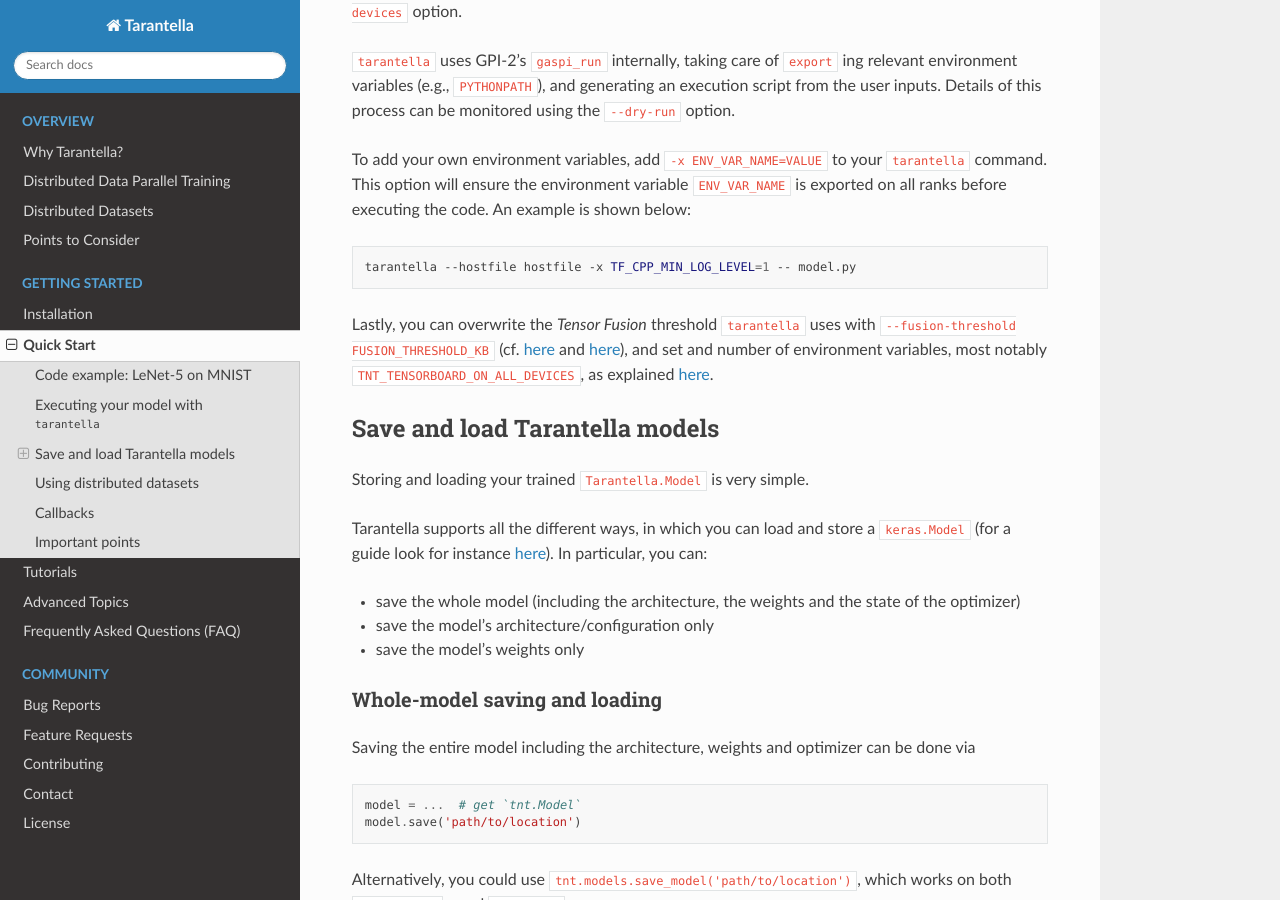
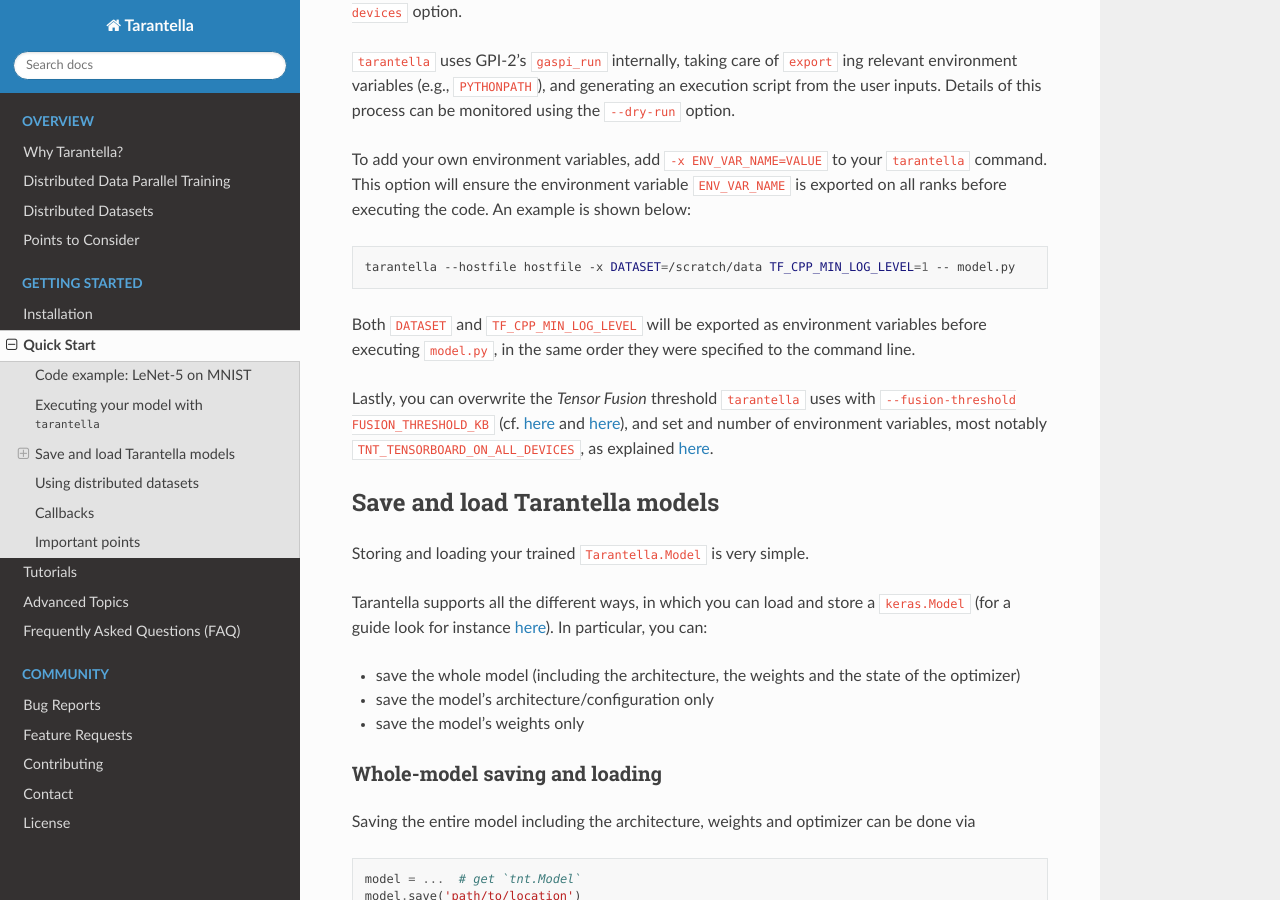
Before and after one commit to cc-hpc-itwm/tarantella, a Sphinx documentation site: the page built from docs/source/quick_start.rst, in a window 1280 px wide and 900 px high, scrolled down 4161 px. Built offline with Sphinx 7.4.7 and the Read the Docs theme 2.0.0, drawn with Linux system fonts in a browser that asks for light colours.

Commit message:
docs: quick start: environment variables: add more complex example

```diff
--- a/docs/source/quick_start.rst
+++ b/docs/source/quick_start.rst
@@ -188,7 +188,10 @@
 
 .. code-block:: bash
 
-   tarantella --hostfile hostfile -x TF_CPP_MIN_LOG_LEVEL=1 -- model.py
+   tarantella --hostfile hostfile -x DATASET=/scratch/data TF_CPP_MIN_LOG_LEVEL=1 -- model.py
+
+Both ``DATASET`` and ``TF_CPP_MIN_LOG_LEVEL`` will be exported as environment variables
+before executing ``model.py``, in the same order they were specified to the command line.
 
 Lastly, you can overwrite the *Tensor Fusion* threshold ``tarantella`` uses
 with ``--fusion-threshold FUSION_THRESHOLD_KB``
```
